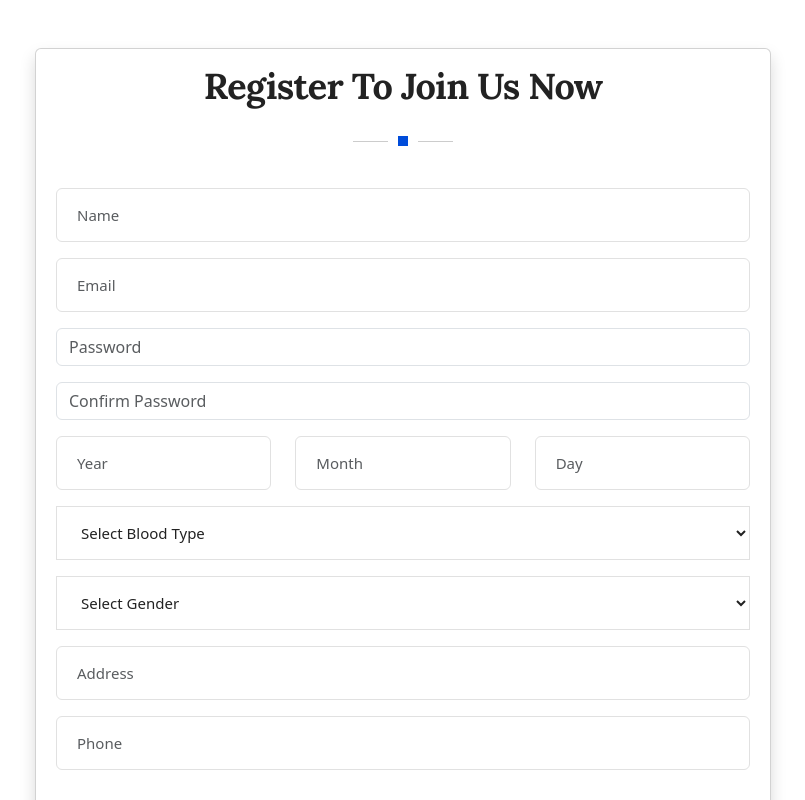
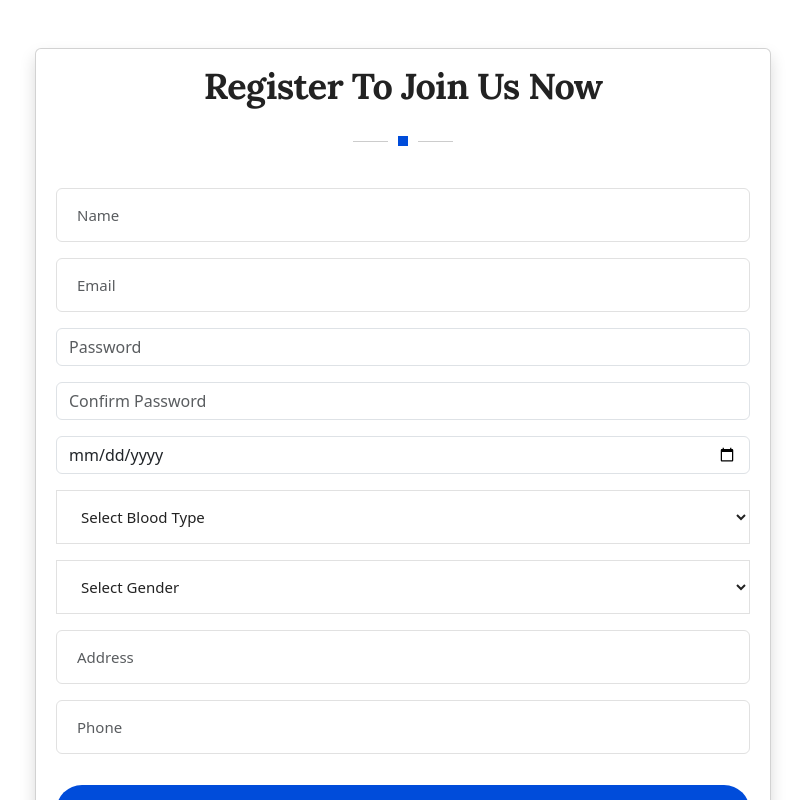
Before and after one commit to SoadAhmed98/HMS_Frontend_Template, a React (Create React App) app: page /register in a window 1280 px wide. Shown: the top 800 px of the page, without its empty margins (237-1042 px from the left). Built offline with nearby package versions, Linux system fonts and the light colour scheme.

Commit message:
Some updates in login and register

```diff
--- a/src/Pages/home.js
+++ b/src/Pages/home.js
@@ -13,8 +13,10 @@ function Home () {
   useEffect(() => {
 		new WOW.WOW().init();
 	}, []);
+
     return (
       <>
+
       <HomeHeader/>
       <HomeAbout/>
       <HomeCounter/>
--- a/src/Pages/login.js
+++ b/src/Pages/login.js
@@ -295,6 +295,8 @@ import Cookies from 'js-cookie';
 import WOW from "wowjs";
 import { validEmail, validPassword } from "../Components/rejex.js";
 
+
+
 const Login = (props) => {
   const [email, setEmail] = useState('');
   const [password, setPassword] = useState('');
@@ -325,6 +327,7 @@ const Login = (props) => {
       if (response.status === 200) {
         const content = response.data;
         props.setName(content.name);
+        localStorage.setItem("login", true);
         setRedirectToHome(true);
       } else {
         setErrors({ ...errors, login: 'Login failed' });
--- a/src/Pages/register.js
+++ b/src/Pages/register.js
@@ -542,9 +542,9 @@ const Register = () => {
     email: "",
     password: "",
     password_confirmation: "",
-    birthYear: "",
-    birthMonth: "",
-    birthDay: "",
+    // birthYear: "",
+    // birthMonth: "",
+    // birthDay: "",
     birth_date: "",
     blood_group: "",
     gender: "",
@@ -558,9 +558,9 @@ const Register = () => {
     email: "",
     password: "",
     password_confirmation: "",
-    birthYear: "",
-    birthMonth: "",
-    birthDay: "",
+    // birthYear: "",
+    // birthMonth: "",
+    // birthDay: "",
     blood_group: "",
     gender: "",
     address: "",
@@ -571,7 +571,10 @@ const Register = () => {
     e.preventDefault();
 
     try {
+
+
       await axios.get('http://127.0.0.1:80/sanctum/csrf-cookie', { withCredentials: true });
+      console.log(userData)
 
       const response = await axios.post('http://127.0.0.1:80/api/patient/register', userData, {
         headers: {
@@ -582,7 +585,7 @@ const Register = () => {
       });
 
       if (response.status === 200) {
-        localStorage.setItem("token", response.data.data.patient);
+        localStorage.setItem("data", response.data.data.patient);
 
         await axios.get("http://127.0.0.1:80/api/patient/send_code", {
           headers: {
@@ -607,10 +610,33 @@ const Register = () => {
   const handleInputChange = (e) => {
     const { name, value } = e.target;
 
-    setUserData(prevUserData => ({
-      ...prevUserData,
-      [name]: value
-    }));
+    if(name == 'birth_date')
+      {
+        const inputDate = value;
+        const date = new Date(inputDate);
+
+        const year = String(date.getFullYear());
+        const month = String(date.getMonth() + 1).padStart(2, '0'); // Months are zero-indexed
+        const day = String(date.getDate()).padStart(2, '0');
+
+        const formatted = `${year}-${month}-${day}`;
+
+        setUserData(prevUserData => ({
+          ...prevUserData,
+          [name]: formatted
+        }));
+
+      }
+      else
+      {
+        setUserData(prevUserData => ({
+          ...prevUserData,
+          [name]: value
+        }));
+
+      }
+
+
 
 
     switch (name) {
@@ -626,25 +652,25 @@ const Register = () => {
       case "password_confirmation":
         setErrors({ ...errors, password_confirmation: value !== userData.password ? "Passwords do not match" : "" });
         break;
-      case "birthYear":
-      case "birthMonth":
-      case "birthDay":
-        const { birthYear, birthMonth, birthDay } = {
-          ...userData,
-          [name]: value
-        };
+      // case "birthYear":
+      // case "birthMonth":
+      // case "birthDay":
+      //   const { birthYear, birthMonth, birthDay } = {
+      //     ...userData,
+      //     [name]: value
+      //   };
 
-        if (birthYear && birthMonth && birthDay) {
-          const birth_date = `${birthYear}-${birthMonth}-${birthDay}`;
-          setUserData(prevUserData => ({
-            ...prevUserData,
-            birth_date
-          }));
-          setErrors({ ...errors, birth_date: "" });
-        } else {
-          setErrors({ ...errors, birth_date: "Please fill in all fields for birthdate" });
-        }
-        break;
+      //   if (birthYear && birthMonth && birthDay) {
+      //     const birth_date = `${birthYear}-${birthMonth}-${birthDay}`;
+      //     setUserData(prevUserData => ({
+      //       ...prevUserData,
+      //       birth_date
+      //     }));
+      //     setErrors({ ...errors, birth_date: "" });
+      //   } else {
+      //     setErrors({ ...errors, birth_date: "Please fill in all fields for birthdate" });
+      //   }
+      //   break;
       case "phone":
         setErrors({ ...errors, phone: value.length < 11 ? "Phone number must be at least 11 digits long" : "" });
         break;
@@ -727,7 +753,7 @@ const Register = () => {
                         <div className="invalid-feedback">{errors.password_confirmation}</div>
                       </div>
 
-                      <div className="col-lg-4 mb-3">
+                      {/* <div className="col-lg-4 mb-3">
                         <input
                           type="text"
                           className={`form-control ${errors.birthYear ? "is-invalid" : ""}`}
@@ -764,6 +790,20 @@ const Register = () => {
                           required
                         />
                         <div className="invalid-feedback">{errors.birthDay}</div>
+                      </div> */}
+
+                      <div className="col-lg-12 mb-3">
+                        <input
+                          type="date"
+                          className="form-control"
+                          // className={`form-control ${errors.birthDay ? "is-invalid" : ""}`}
+                          value={userData.birthDay}
+                          onChange={handleInputChange}
+                          name="birth_date"
+                          placeholder="Birth Date"
+                          required
+                        />
+                        {/* <div className="invalid-feedback">{errors.birthDay}</div> */}
                       </div>
 
                       <div className="col-lg-12 mb-3">
--- a/src/Pages/serviceInvoice.js
+++ b/src/Pages/serviceInvoice.js
@@ -50,13 +50,14 @@ function ServiceInvoice() {
 
   // State management
   const [formData, setFormData] = useState({
-    patient_id: 60,
+    patient_id: 1,
     doctor_id: 1,
     Service_id: serviceId,
     discount_value:10.00,
     tax_rate:17,
     type: 1,
-    updateMode:false
+    updateMode:false,
+    single_invoice:1
   });
 
   useEffect(() => {
```
